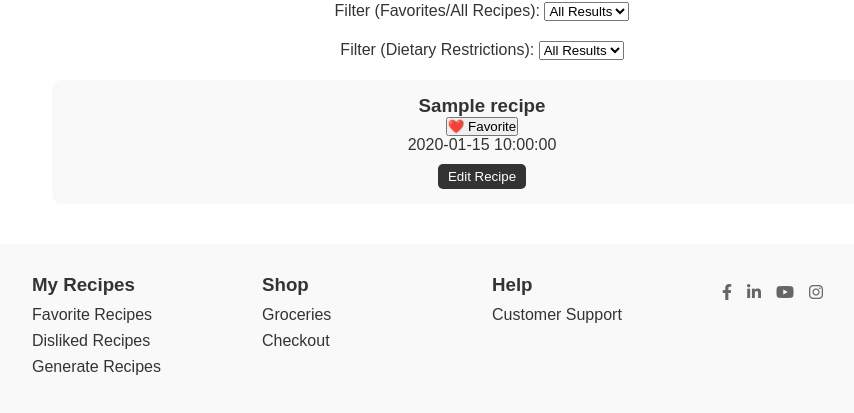
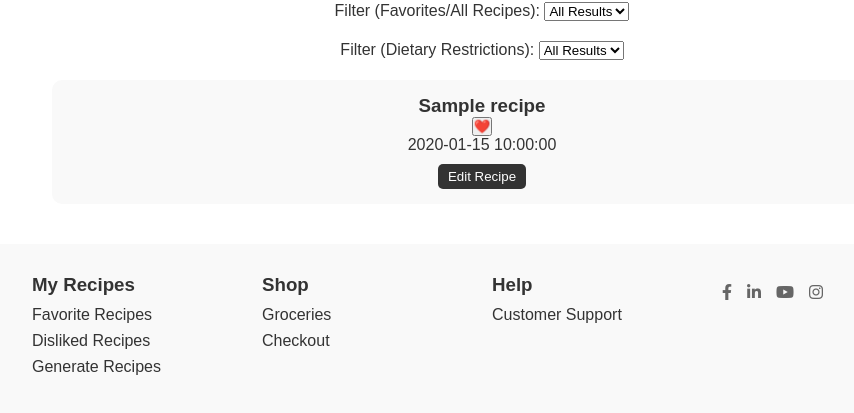
Before and after one commit to sudocanttype/CS-3354.002-Team-5, a Flask app: template templates/recipes.html in a window 1280 px wide. Shown: the part 224-637 px from the top of the page, without its empty margins (158-1012 px from the left). Run offline with Flask 3, Linux system fonts and the light colour scheme; the template is opened without the code that fills it: most values are stand-ins (such as "Sample title", 1, 10 or a date in 2020).

Commit message:
Update recipes.html

```diff
--- a/templates/recipes.html
+++ b/templates/recipes.html
@@ -176,7 +176,7 @@
       {% for recipe in recipes %}
       <div class="recipe-box">
         <h3>{{recipe.recipe_title}}</h3>
-        <button onclick="favoriteRecipe('{{ recipe.recipeId }}')">❤️ Favorite</button>
+        <button id="fav-{{ recipe.recipeId }}" onclick="favoriteRecipe('{{ recipe.recipeId }}')">❤️</button>
         <p>{{recipe.cook_time}}</p>
         <a href="{{ url_for('edit_recipe', recipe_id=recipe.recipeId) }}">
           <button class="edit-btn">Edit Recipe</button> <!-- Edit Recipe Button -->
```
